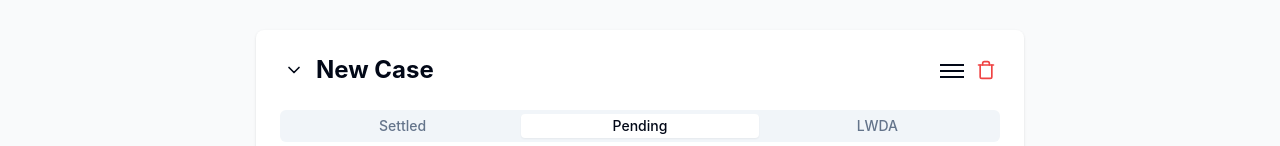
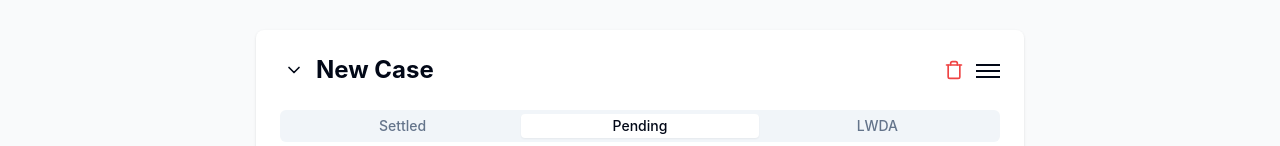
Before and after one commit to Gevork-Manukyan/LR-Form, a React (Vite) app: page / in a window 1280 px wide. Shown: the part 138-284 px from the top of the page. Built offline with nearby package versions, Linux system fonts and the light colour scheme.

Commit message:
refines lawsuit expansion behavior and updates button placement; ensures new lawsuits are always expanded and clarifies button functionality in the Lawsuit component

```diff
--- a/src/App.tsx
+++ b/src/App.tsx
@@ -30,6 +30,7 @@ function App() {
     }
     // Then add the new lawsuit and expand it
     setLawsuitIds(prev => [newId, ...prev]);
+    // Always expand the new lawsuit
     setExpandedLawsuitId(newId);
   };
 
@@ -63,7 +64,7 @@ function App() {
               key={id}
               id={id}
               onRemove={handleRemoveLawsuit}
-              isCollapsed={isAllCollapsed || (expandedLawsuitId !== null && expandedLawsuitId !== id)}
+              isCollapsed={expandedLawsuitId === id ? false : (isAllCollapsed || (expandedLawsuitId !== null && expandedLawsuitId !== id))}
             />
           ))}
         </div>
--- a/src/components/Lawsuit.tsx
+++ b/src/components/Lawsuit.tsx
@@ -229,9 +229,7 @@ export default function Lawsuit({ id, onRemove, isCollapsed: externalIsCollapsed
             <h2 className="text-2xl font-bold">{formData.caseNumber || 'New Case'}</h2>
           </div>
           <div className="flex items-center gap-2">
-            {!isMinimized && (
-              <HamburgerMenu isOpen={isSidebarOpen} onClick={() => setIsSidebarOpen(!isSidebarOpen)} />
-            )}
+            {/* Delete Button */}
             {onRemove && (
               <button
                 onClick={handleRemove}
@@ -243,6 +241,11 @@ export default function Lawsuit({ id, onRemove, isCollapsed: externalIsCollapsed
                   <path d="M8 6V4c0-1 1-2 2-2h4c1 0 2 1 2 2v2" />
                 </svg>
               </button>
+            )}
+
+            {/* Sidebar Button */}
+            {!isMinimized && (
+              <HamburgerMenu isOpen={isSidebarOpen} onClick={() => setIsSidebarOpen(!isSidebarOpen)} />
             )}
           </div>
         </div>
```
